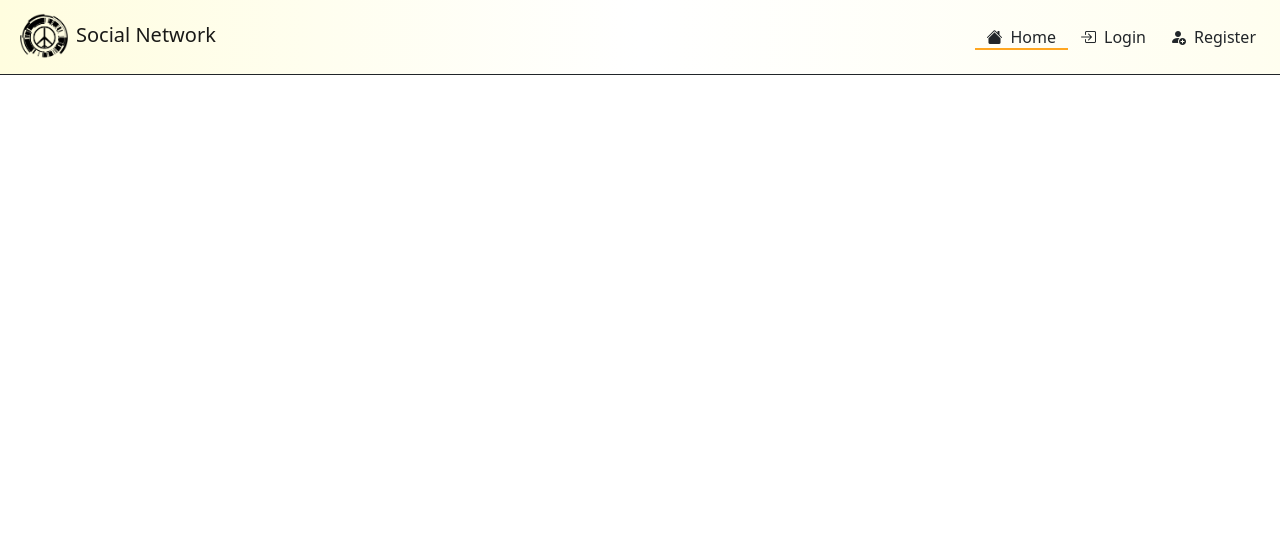
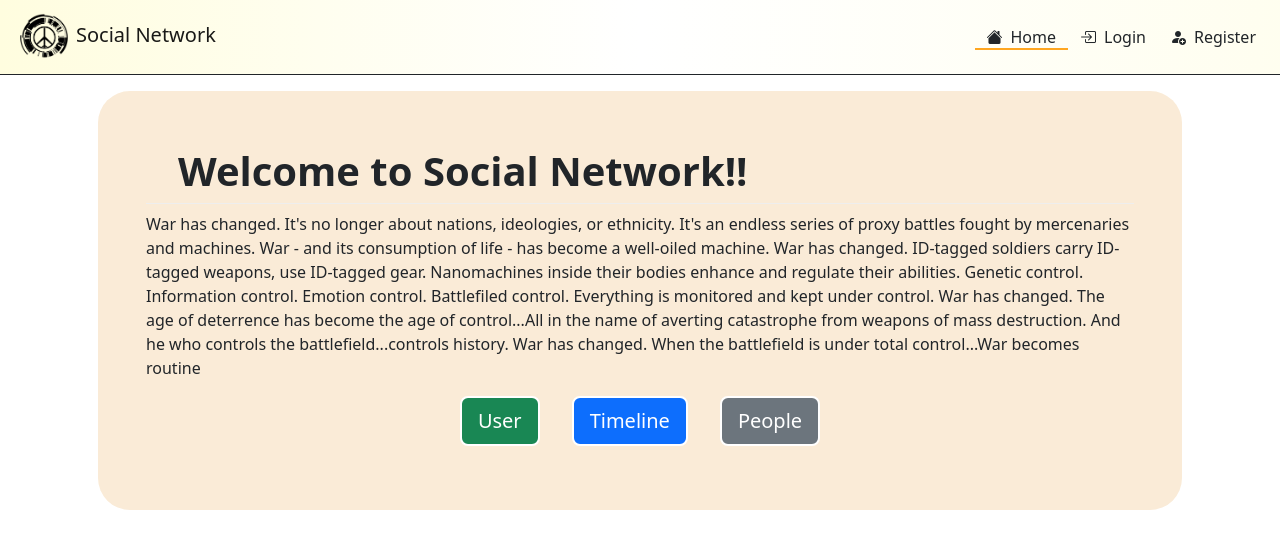
Before and after one commit to Rubru94/social-network-mean-stack, an Angular app in the folder frontend/: page /home in a window 1280 px wide. Shown: the top 548 px of the page. Built offline with nearby package versions, Linux system fonts and the light colour scheme.

Commit message:
feat: Add home template

```diff
--- a/frontend/src/app/public/components/home/home.component.html
+++ b/frontend/src/app/public/components/home/home.component.html
@@ -0,0 +1,19 @@
+<div class="container col-lg-12">
+    <div class="jumbotron">
+        <h1 class="h1-strong">{{ title }}</h1>
+        <div>
+            War has changed. It's no longer about nations, ideologies, or ethnicity. It's an endless series of proxy battles fought by
+            mercenaries and machines. War - and its consumption of life - has become a well-oiled machine. War has changed. ID-tagged
+            soldiers carry ID-tagged weapons, use ID-tagged gear. Nanomachines inside their bodies enhance and regulate their abilities.
+            Genetic control. Information control. Emotion control. Battlefiled control. Everything is monitored and kept under control. War
+            has changed. The age of deterrence has become the age of control...All in the name of averting catastrophe from weapons of mass
+            destruction. And he who controls the battlefield...controls history. War has changed. When the battlefield is under total
+            control...War becomes routine
+        </div>
+        <div class="btn-container">
+            <a class="btn btn-success btn-lg" role="button"> User </a>
+            <a class="btn btn-primary btn-lg" role="button"> Timeline </a>
+            <a class="btn btn-secondary btn-lg" role="button"> People </a>
+        </div>
+    </div>
+</div>
--- a/frontend/src/app/public/components/home/home.component.scss
+++ b/frontend/src/app/public/components/home/home.component.scss
@@ -0,0 +1,20 @@
+div {
+}
+.container {
+    display: flex;
+    justify-content: center;
+}
+.jumbotron {
+    background-color: antiquewhite;
+    margin: 1rem;
+    padding: 3rem;
+    border-radius: 2rem;
+    .btn-container {
+        display: flex;
+        justify-content: center;
+        & > * {
+            border: 2px solid;
+            margin: 1rem;
+        }
+    }
+}
--- a/frontend/src/app/public/components/home/home.component.ts
+++ b/frontend/src/app/public/components/home/home.component.ts
@@ -1,10 +1,14 @@
 import { Component } from '@angular/core';
 
 @Component({
-  selector: 'app-home',
-  templateUrl: './home.component.html',
-  styleUrls: ['./home.component.scss']
+    selector: 'app-home',
+    templateUrl: './home.component.html',
+    styleUrls: ['./home.component.scss']
 })
 export class HomeComponent {
+    title: string;
 
+    constructor() {
+        this.title = 'Welcome to Social Network!!';
+    }
 }
--- a/frontend/src/app/shared/components/navbar/navbar.component.html
+++ b/frontend/src/app/shared/components/navbar/navbar.component.html
@@ -2,7 +2,7 @@
     <nav class="navbar navbar-default">
         <div class="container-fluid">
             <div class="navbar-header">
-                <a href="#" class="navbar-brand">
+                <a routerLink="/home" class="navbar-brand">
                     <div>
                         <img class="logo" alt="social-network" src="../../../../assets/img/logo.png" />
                         <span>{{ title }}</span>
```
